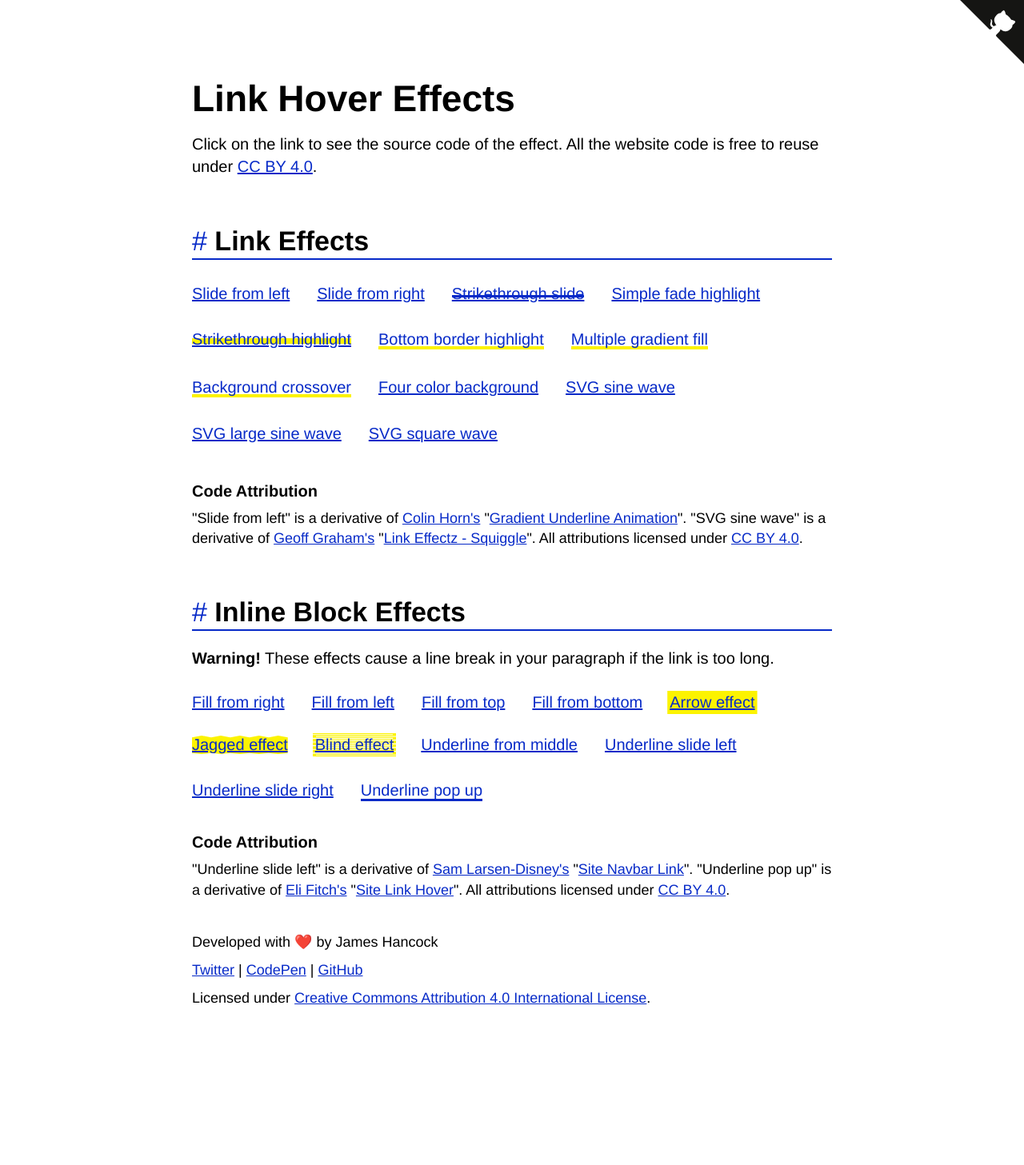
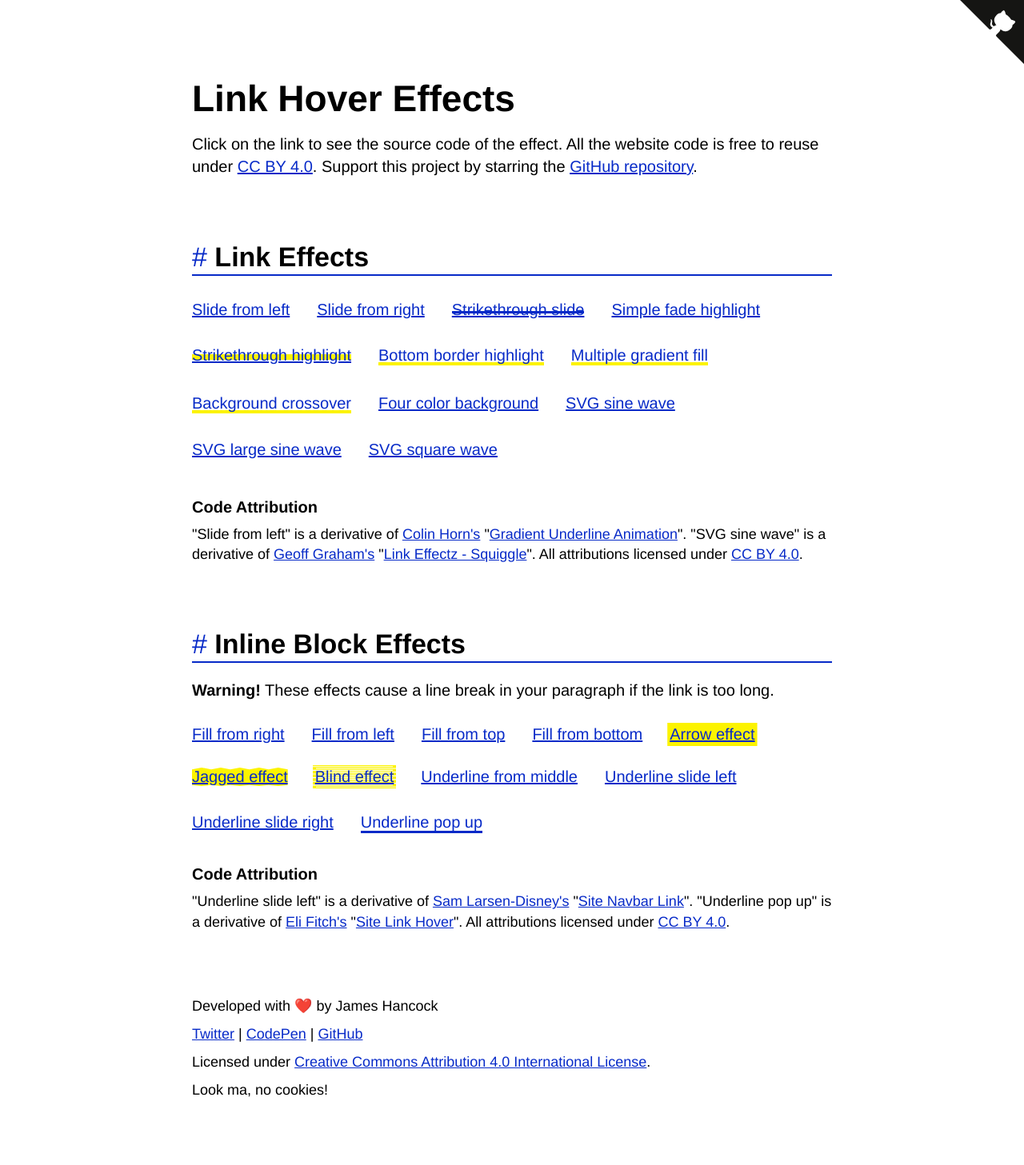
Before and after one commit to jhancock532/link-hover-effects, a Jekyll site: the page built from index.html, in a window 1280 px wide. Shown: the whole page at 80% size. Built offline with Jekyll 4.4.1, drawn with Linux system fonts in a browser that asks for light colours; some web fonts are replaced; before the commit the page ends 1311 px from its top, so only the background shows below that.

Commit message:
Styling tweaks

```diff
--- a/_includes/credits.html
+++ b/_includes/credits.html
@@ -2,4 +2,5 @@
   <p>Developed with ❤️ by James Hancock</p>
   <p><a href="https://twitter.com/jhancock532">Twitter</a> | <a href="https://codepen.io/jhancock532">CodePen</a> | <a href="https://github.com/jhancock532">GitHub</a></p>
   <p>Licensed under <a rel="license" href="http://creativecommons.org/licenses/by/4.0/">Creative Commons Attribution 4.0 International License</a>.</p>
+  <p>Look ma, no cookies!</p>
 </div>
--- a/_sass/components/_credits.scss
+++ b/_sass/components/_credits.scss
@@ -1,12 +1,9 @@
 .credits {
-  margin-top: $grid;
-
-  @include media-query(sm){
-    margin-top: $grid * 1;
-  }
+  margin-top: $grid * 3;
 
   @include media-query(md){
-    margin-top: $grid * 2;
+    margin-top: $grid * 4;
+    margin-bottom: $grid * 2;
   }
 
   > p {
--- a/_sass/components/_section.scss
+++ b/_sass/components/_section.scss
@@ -11,7 +11,7 @@
     }
 
     @include media-query(md){
-      margin: $grid * 3 0 $grid * 1.5 0;
+      margin: $grid * 4 0 $grid * 1.5 0;
     }
   }
 
--- a/_sass/layouts/_homepage.scss
+++ b/_sass/layouts/_homepage.scss
@@ -22,7 +22,7 @@
     }
 
     @include media-query(md) {
-      margin: $grid 0 $grid * 3 0;
+      margin: $grid 0 0 0;
     }
   }
 }
--- a/index.html
+++ b/index.html
@@ -7,7 +7,7 @@ layout: page
 
 <h1 class="homepage__title">{{ site.title }}</h1>
 
-<p class="homepage__description">Click on the link to see the source code of the effect. All the website code is free to reuse under <a href="https://creativecommons.org/licenses/by/4.0/">CC BY 4.0</a>.</p>
+<p class="homepage__description">Click on the link to see the source code of the effect. All the website code is free to reuse under <a href="https://creativecommons.org/licenses/by/4.0/">CC BY 4.0</a>. Support this project by starring the <a href="https://github.com/jhancock532/link-hover-effects">GitHub repository</a>.</p>
 
 {% include link-effects.html %}
 
```
